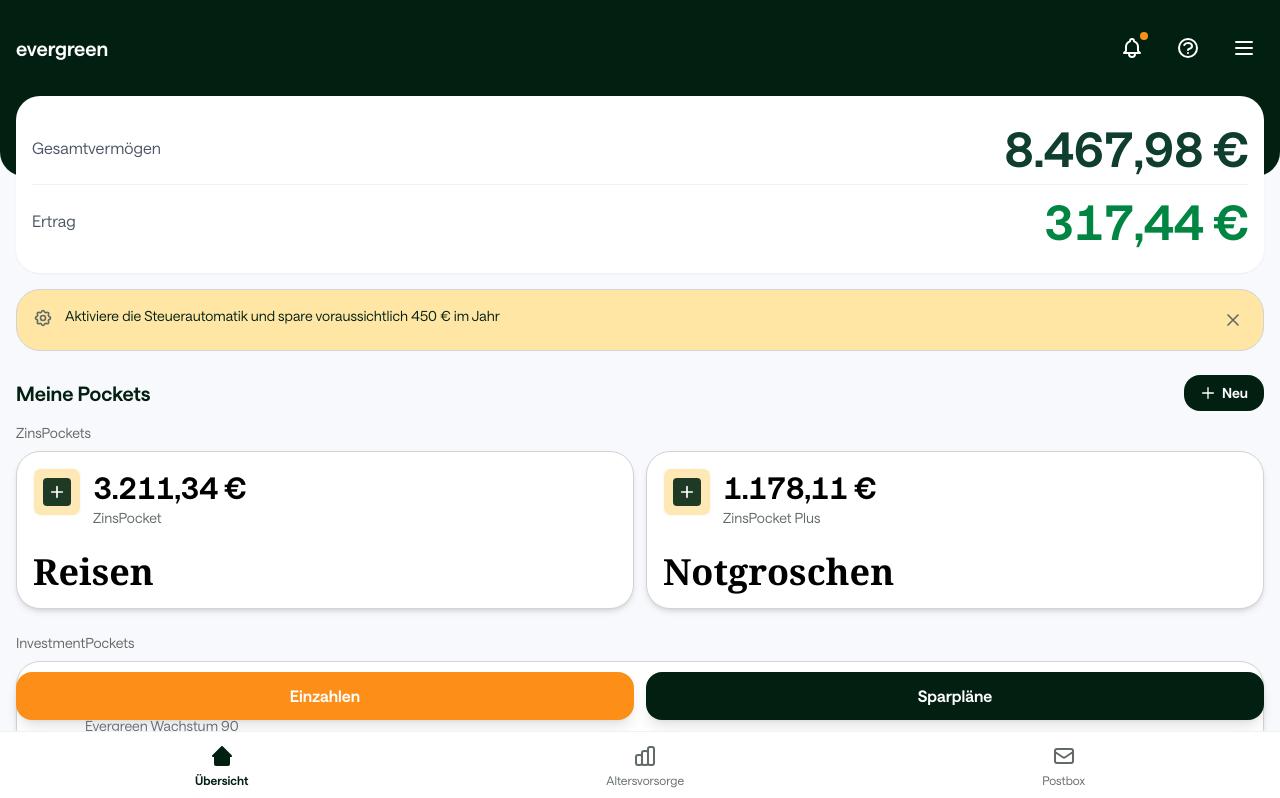
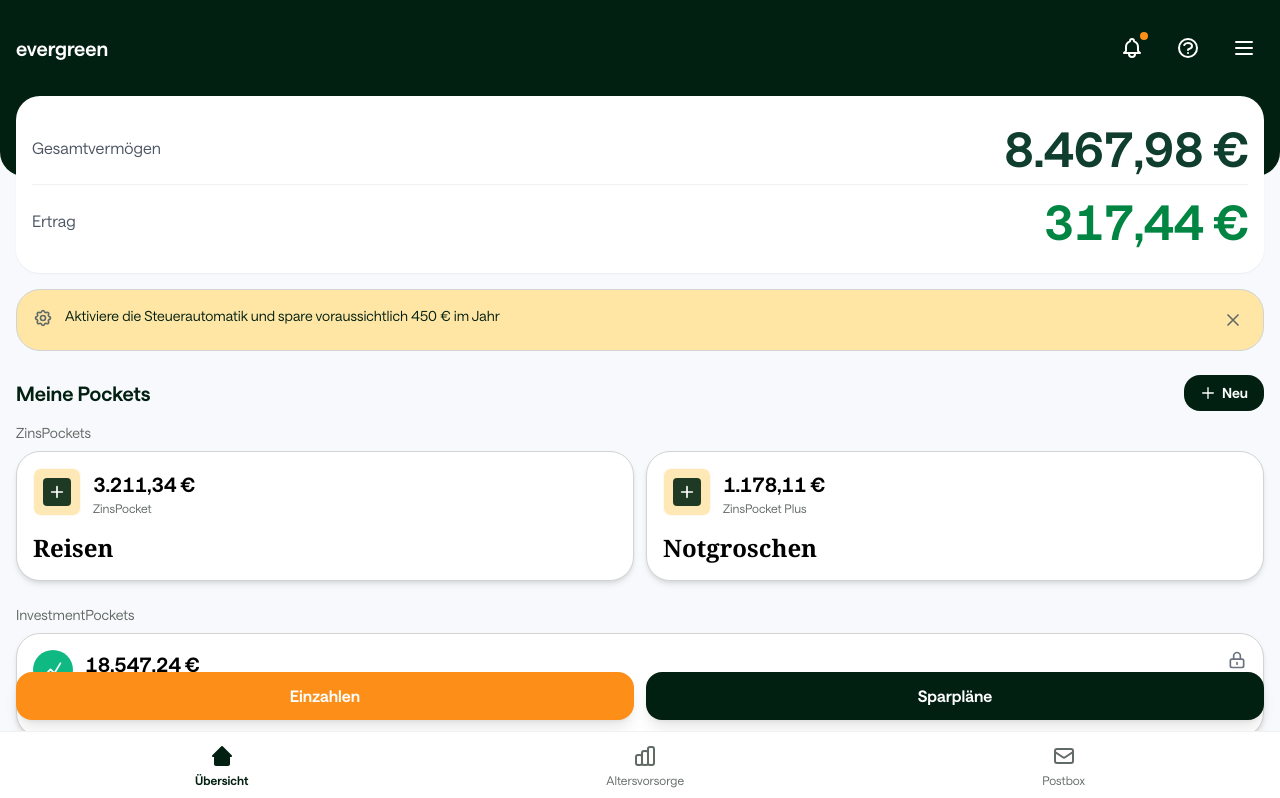
Before and after one commit to ivenkurz/kindersparplan, a Next.js app: page /Dashboard in a window 1280 px wide. Shown: the top 798 px of the page. Built offline with nearby package versions, Linux system fonts and the light colour scheme.

Commit message:
style(PocketCard): reduzierte Schriftgrößen für bessere Passform in Pockets

```diff
--- a/components/PocketCard.tsx
+++ b/components/PocketCard.tsx
@@ -37,12 +37,12 @@
             </div>
           </div>
           <div className="flex-1 min-w-0 pt-0.5">
-            <p className="text-2xl md:text-3xl font-bold text-black leading-tight tracking-tight tabular-nums">{formatCurrency(amount)}</p>
-            <p className="text-sm text-ds-neutral-70 mt-0.5 font-normal">{sublabel}</p>
+            <p className="text-lg md:text-xl font-bold text-black leading-tight tracking-tight tabular-nums">{formatCurrency(amount)}</p>
+            <p className="text-xs text-ds-neutral-70 mt-0.5 font-normal">{sublabel}</p>
           </div>
         </div>
-        {/* Bottom section: Reisen – sehr groß, serif, deutlicher Abstand */}
-        <p className="text-3xl md:text-4xl font-bold text-black font-serif mt-6">{title}</p>
+        {/* Bottom section: Reisen – serif, reduzierter Abstand */}
+        <p className="text-xl md:text-2xl font-bold text-black font-serif mt-4">{title}</p>
       </div>
     );
   }
@@ -57,9 +57,9 @@
         />
       </div>
       <div className="flex-1 min-w-0">
-        <p className="text-2xl md:text-3xl font-bold text-black leading-tight tracking-tight tabular-nums">{formatCurrency(amount)}</p>
-        <p className="text-sm font-medium text-gray-500 mt-0.5">{sublabel}</p>
-        <p className="text-base font-medium text-black mt-1">{title}</p>
+        <p className="text-lg md:text-xl font-bold text-black leading-tight tracking-tight tabular-nums">{formatCurrency(amount)}</p>
+        <p className="text-xs font-medium text-gray-500 mt-0.5">{sublabel}</p>
+        <p className="text-sm font-medium text-black mt-1">{title}</p>
       </div>
       {locked && (
         <Icon name="lock" size="md" className="text-pocket-gray shrink-0" aria-label="Gesperrt" />
```
